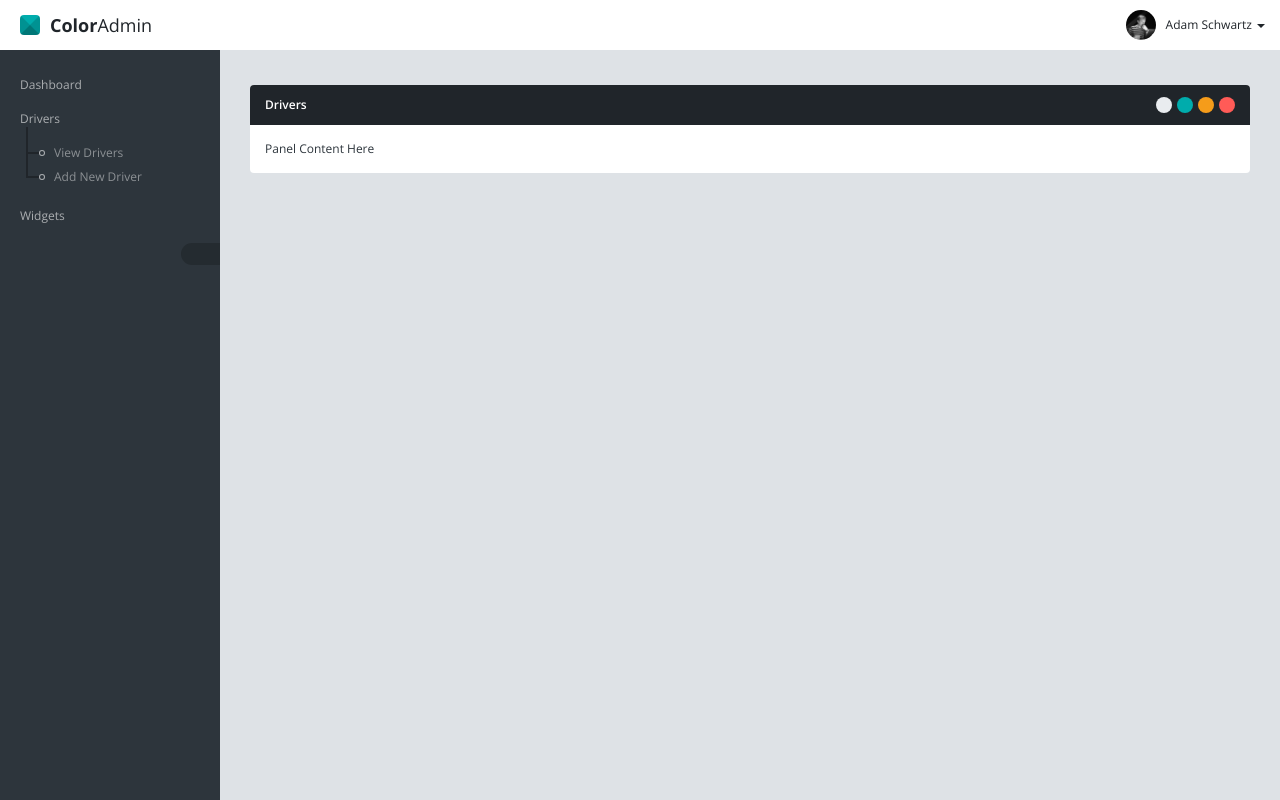
After one commit to victoriawasonga/fleetmanagementsite, a Django app: page /fleetmanagement/drivers in a window 1280 px wide. The commit adds this page. Run offline with Django 4.2, Linux system fonts and the light colour scheme; some libraries are stand-ins or nearby versions; some web fonts are replaced.

Commit message:
Driver module done

```diff
--- a/fleetmanagement/urls.py
+++ b/fleetmanagement/urls.py
@@ -3,4 +3,7 @@ from . import views
 
 urlpatterns=[
     path("",views.index,name="home"),
+    path("/drivers",views.drivers_view,name="drivers"),
+    path("/driver_add",views.driver_add,name="driver_add"),
+    path("/driver_edit",views.driver_edit,name="driver_edit"),
 ]
--- a/fleetmanagement/views.py
+++ b/fleetmanagement/views.py
@@ -3,3 +3,13 @@ from django.shortcuts import render
 # Create your views here.
 def index(request):
     return render(request,"fleetmanagement/dashboard.html")
+
+#driver
+def drivers_view(request):
+    return render(request,"fleetmanagement/drivers_view.html")
+
+def driver_add(request):
+    return render(request,"fleetmanagement/driver_add.html")
+
+def driver_edit(request):
+    return render(request,"fleetmanagement/driver_edit.html")
--- a/templates/_partials/base.html
+++ b/templates/_partials/base.html
@@ -69,8 +69,6 @@
 
 
 
-<a href="javascript:;" class="btn btn-icon btn-circle btn-success btn-scroll-to-top" data-toggle="scroll-to-top"><i class="fa fa-angle-up"></i></a>
-
 </div>
 <script src="{% static 'assets/js/vendor.min.js'%}" type="3b6afd32dd828d708fb8d092-text/javascript"></script>
 <script src="{% static 'assets/js/app.min.js'%}" type="3b6afd32dd828d708fb8d092-text/javascript"></script>
@@ -78,7 +76,6 @@
 <script src="{% static 'assets/plugins/nvd3/build/nv.d3.min.js'%}" type="3b6afd32dd828d708fb8d092-text/javascript"></script>
 <script src="{% static 'assets/plugins/jvectormap-next/jquery-jvectormap.min.js'%}" type="3b6afd32dd828d708fb8d092-text/javascript"></script>
 <script src="{% static 'assets/plugins/jvectormap-content/world-mill.js'%}" type="3b6afd32dd828d708fb8d092-text/javascript"></script>
-<script src="{% static 'assets/plugins/datepickk/dist/datepickk.min.js'%}" type="3b6afd32dd828d708fb8d092-text/javascript"></script>
 <script src="{% static 'assets/plugins/gritter/js/jquery.gritter.js'%}" type="3b6afd32dd828d708fb8d092-text/javascript"></script>
 <script src="{% static 'assets/js/demo/dashboard-v2.js'%}" type="3b6afd32dd828d708fb8d092-text/javascript"></script>
 
--- a/templates/_partials/navbar.html
+++ b/templates/_partials/navbar.html
@@ -1,5 +1,5 @@
+{%load static%}
 <div id="sidebar" class="app-sidebar">
-
     <div class="app-sidebar-content" data-scrollbar="true" data-height="100%">
 
     <div class="menu">
@@ -26,16 +26,28 @@
     <div class="menu-divider m-0"></div>
     </div>
     <div class="menu-header"></div>
-    <div class="menu-item has-sub active">
-    <a href="javascript:;" class="menu-link">
-    <div class="menu-text">Dashboard</div>
-    </a>
+    <div class="menu-item">
+        <a href="{%url 'home'%}" class="menu-link">
+            <div class="menu-text">Dashboard</div>
+        </a>
     </div>
-    <div class="menu-item has-sub">
-    <a href="javascript:;" class="menu-link">
-    <div class="menu-text">Email</div>
-    </a>
-    </div>
+    <div class="menu-item has-sub expand">
+        <a href="javascript:;" class="menu-link">
+        <div class="menu-text">Drivers</div>
+        </a>
+        <div class="menu-submenu" style="box-sizing: border-box; display: block;">
+        <div class="menu-item">
+        <a href="{%url 'drivers'%}" class="menu-link">
+        <div class="menu-text">View Drivers</div>
+        </a>
+        </div>
+        <div class="menu-item">
+        <a href="{%url 'driver_add'%}" class="menu-link">
+        <div class="menu-text">Add New Driver</div>
+        </a>
+        </div>
+        </div>
+        </div>
     <div class="menu-item">
     <a href="widget.html" class="menu-link">
     <div class="menu-text">Widgets</div>
--- /dev/null
+++ b/templates/fleetmanagement/drivers_view.html
@@ -0,0 +1,23 @@
+{%extends '_partials/base.html'%}
+{%load static%}
+   {%block content%}
+   <div id="content" class="app-content">
+    <h1 class="page-header"></h1>
+	<div class="panel panel-inverse">
+        <div class="panel-heading">
+        <h4 class="panel-title">Drivers</h4>
+        <div class="panel-heading-btn">
+        <a href="javascript:;" class="btn btn-xs btn-icon btn-default" data-toggle="panel-expand"></a>
+        <a href="javascript:;" class="btn btn-xs btn-icon btn-success" data-toggle="panel-reload"></a>
+        <a href="javascript:;" class="btn btn-xs btn-icon btn-warning" data-toggle="panel-collapse"></a>
+        <a href="javascript:;" class="btn btn-xs btn-icon btn-danger" data-toggle="panel-remove"></a>
+        </div>
+        </div>
+        <div class="panel-body">
+        Panel Content Here
+        </div>
+        </div>
+	</div>
+
+
+   {%endblock content%}
```
Also changed, not shown: templates/fleetmanagement/driver_edit.html (added, +9 -0 lines).
